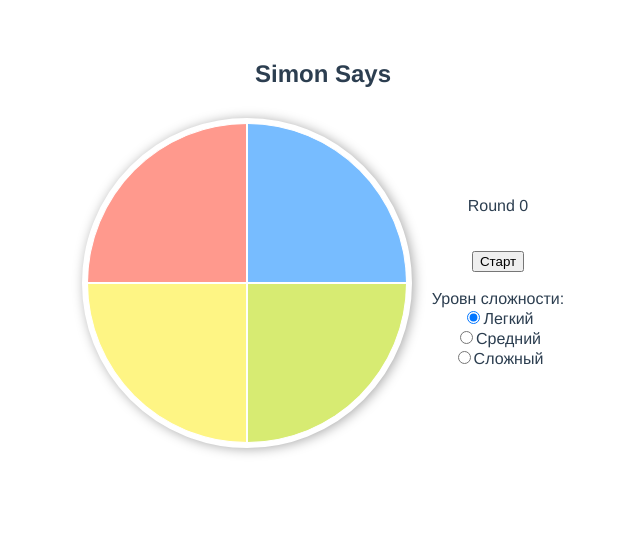
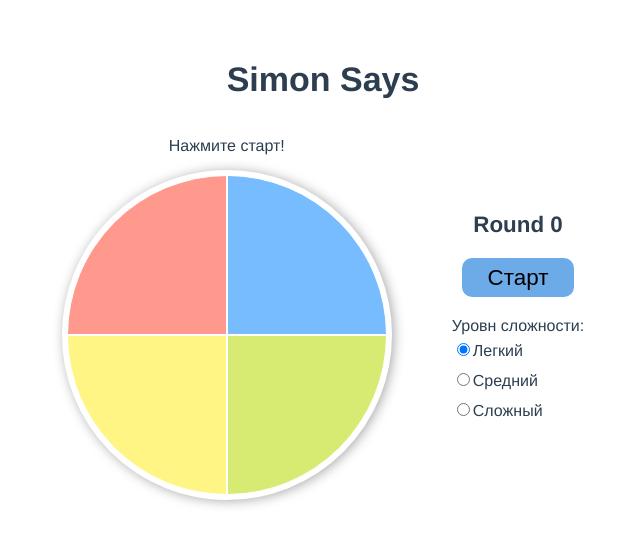
Before and after one commit to khudratov/simon, a Vue app: page / in a window 1280 px wide. Shown: the top 546 px of the page, without its empty margins (317-957 px from the left). Built offline with nearby package versions, Linux system fonts and the light colour scheme.

Commit message:
fixed bugs and styles changed

```diff
--- a/src/App.vue
+++ b/src/App.vue
@@ -1,31 +1,19 @@
 <template>
   <div id="app">
-    <h2>Simon Says</h2>
-
+    <h2 class="game-title">Simon Says</h2>
     <div class="flex-row">
       <div class="flex--item">
+        <span class="helper-text">{{ helper }} </span>
         <Simon @clicked="userTurn" :active="active" />
       </div>
       <div class="flex--item">
         <div class="round">Round {{ round }}</div>
-        <br />
-        <br />
-        <button class="btn-start" @click="startSing()" :disabled="gameStarted">
+
+        <button class="btn-start" @click="startSing()" :disabled="button">
           Старт
         </button>
-        <br />
-        <br />
-        <div class="game-mode">
-          <div class="game-mode--text">Уровн сложности:</div>
-          <input type="radio" name="game-mode" id="mode-ease" checked />
-          <label for="mode-ease">Легкий</label>
-          <br />
-          <input type="radio" name="game-mode" id="mode-normal" />
-          <label for="mode-normal">Средний</label>
-          <br />
-          <input type="radio" name="game-mode" id="mode-hard" />
-          <label for="mode-hard">Сложный</label>
-        </div>
+
+        <GameMode @changed="changeDifficulty" />
       </div>
     </div>
   </div>
@@ -33,6 +21,7 @@
 
 <script>
 import Simon from "./components/Simon";
+import GameMode from "./components/GameMode";
 
 import one from "./assets/sounds/1.mp3";
 import two from "./assets/sounds/2.mp3";
@@ -41,21 +30,24 @@ import four from "./assets/sounds/4.mp3";
 
 export default {
   name: "App",
-  components: { Simon },
+  components: { Simon, GameMode },
 
   data() {
     return {
       active: 0,
-      gameStarted: false,
+      button: false,
       user: false,
       round: 0,
       history: [],
       current: 0,
+      difficulty: 1500,
+      helper: "Нажмите старт!",
     };
   },
   methods: {
     startSing() {
-      this.gameStarted = true;
+      this.helper = "Слушайте ";
+      this.button = true;
       const random = Math.floor(Math.random() * 4) + 1;
       this.history.push(random);
       this.current = 0;
@@ -64,13 +56,13 @@ export default {
         if (current > this.history.length - 1) {
           this.current = 0;
           this.user = true;
+          this.helper = "Повторяете";
           clearInterval(idInterval);
         } else {
           this.playSound(this.history[current]);
-          this.setActive(this.history[current]);
           this.current++;
         }
-      }, 500);
+      }, this.difficulty);
     },
 
     userTurn(index) {
@@ -82,6 +74,7 @@ export default {
             this.current++;
           } else {
             this.round++;
+            this.user = false;
             setTimeout(() => this.startSing(), 500);
           }
         } else {
@@ -92,8 +85,10 @@ export default {
     },
 
     whenLouse() {
-      alert(`You won ${this.round}`);
-
+      setTimeout(() => {
+        alert(`You won ${this.round}`);
+      }, 200);
+      this.helper = "Нажмите старт!";
       this.current = 0;
       this.user = false;
       this.gameStarted = false;
@@ -101,7 +96,7 @@ export default {
       this.round = 0;
     },
 
-    setActive(value) {
+    light(value) {
       this.active = value;
       setTimeout(() => {
         this.active = null;
@@ -125,6 +120,8 @@ export default {
           break;
       }
 
+      this.light(index);
+
       let audio = new Audio(src).play();
       if (audio !== undefined) {
         audio
@@ -133,6 +130,10 @@ export default {
             console.error("error:", error);
           });
       }
+    },
+
+    changeDifficulty(value) {
+      this.difficulty = value;
     },
   },
 };
@@ -148,6 +149,15 @@ export default {
   margin-top: 60px;
 }
 
+.game-title {
+  font-size: 34px;
+}
+
+.helper-text {
+  display: block;
+  margin-bottom: 15px;
+}
+
 .flex-row {
   display: flex;
   justify-content: center;
@@ -155,6 +165,23 @@ export default {
 }
 
 .flex--item {
-  margin: 10px;
+  margin: 10px 30px;
+}
+
+.btn-start {
+  background: #6dabe8;
+  box-sizing: border-box;
+  width: 5em;
+  border: none;
+  padding: 0.3em 0.6em;
+  font-size: 1.4em;
+  -webkit-border-radius: 10px 10px 10px 10px;
+  border-radius: 10px 10px 10px 10px;
+  margin: 20px 0;
+}
+
+.round {
+  font-size: 1.4em;
+  font-weight: bold;
 }
 </style>
--- /dev/null
+++ b/src/components/GameMode.vue
@@ -0,0 +1,56 @@
+<template>
+  <div class="game-mode">
+    <div class="game-mode--text">Уровн сложности:</div>
+    <div class="game-mode--input">
+      <input
+        type="radio"
+        name="game-mode"
+        id="mode-ease"
+        checked
+        @change="changed(1500)"
+      />
+      <label for="mode-ease">Легкий</label>
+    </div>
+    <div class="game-mode--input">
+      <input
+        type="radio"
+        name="game-mode"
+        id="mode-normal"
+        @change="changed(1000)"
+      />
+      <label for="mode-normal">Средний</label>
+    </div>
+
+    <div class="game-mode--input">
+      <input
+        type="radio"
+        name="game-mode"
+        id="mode-hard"
+        @change="changed(400)"
+      />
+      <label for="mode-hard">Сложный</label>
+    </div>
+  </div>
+</template>
+
+<script>
+export default {
+  methods: {
+    changed(value) {
+      this.$emit("changed", value);
+    },
+  },
+};
+</script>
+
+<style>
+.game-mode {
+  display: flex;
+  flex-direction: column;
+}
+
+.game-mode--input {
+  margin: 5px 0;
+  text-align: left;
+}
+</style>
--- a/src/components/Simon.vue
+++ b/src/components/Simon.vue
@@ -81,11 +81,8 @@ export default {
   border-bottom-right-radius: 160px;
 }
 
-.red:active,
-.blue:active,
-.yellow:active,
-.green:active,
+
 .click {
-  opacity: 0.8;
+  opacity: 1 !important;
 }
 </style>
```
